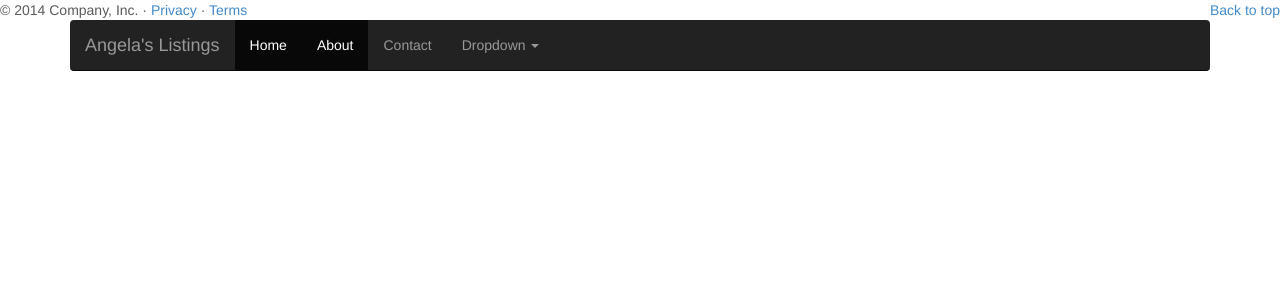
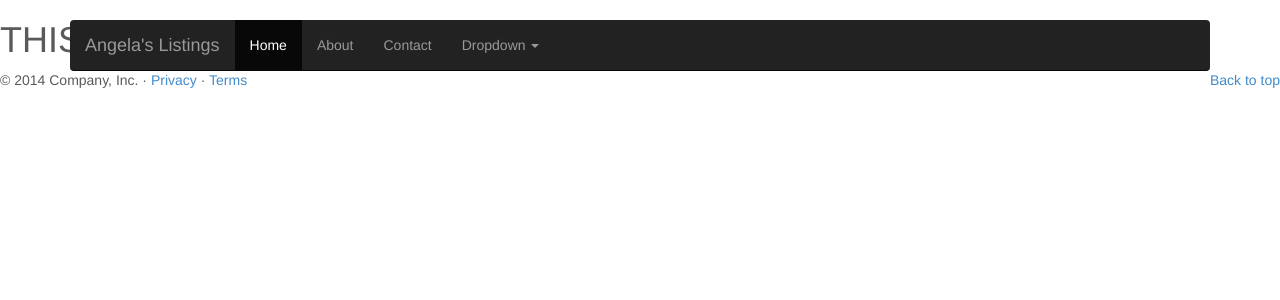
Before and after one commit to gffbss/honeymooning, a Django app: page /about/ in a window 1280 px wide. Shown: the top 300 px of the page. Run offline with Django 3.2, Linux system fonts and the light colour scheme; parts of the project's set-up code (start-up, migrations or seed data) failed here and were passed over; some libraries are stand-ins or nearby versions.

Commit message:
Fixed some bugs

```diff
--- a/real_estate_main/templates/about.html
+++ b/real_estate_main/templates/about.html
@@ -1,6 +1,6 @@
-{% extends 'base.html' %}
+{% extends 'index.html' %}
 {% block content %}
-
+	<h1>THIS IS ABOUT STUFF</h1>
 
 
 {% endblock %}
--- a/real_estate_main/templates/base.html
+++ b/real_estate_main/templates/base.html
@@ -10,7 +10,7 @@
     <link rel="shortcut icon" href="../../assets/ico/favicon.ico">
 
     <title>Carousel Template for Bootstrap</title>
-	<link rel="stylesheet" href="static/css/bootstrap.min.css">
+	<link rel="stylesheet" href="/static/css/bootstrap.min.css">
 
     <!-- Bootstrap core CSS -->
 
@@ -24,7 +24,7 @@
     <![endif]-->
 
     <!-- Custom styles for this template -->
-    <link href="static/css/carousel.css" rel="stylesheet">
+    <link href="/static/css/carousel.css" rel="stylesheet">
 
 
 </head>
@@ -45,12 +45,12 @@
                 <span class="icon-bar"></span>
                 <span class="icon-bar"></span>
               </button>
-              <a class="navbar-brand" href="#">Angela's Listings</a>
+              <a class="navbar-brand" href="{% url 'home' %}">Angela's Listings</a>
             </div>
             <div class="navbar-collapse collapse">
               <ul class="nav navbar-nav">
-                <li class="active"><a href="/#">Home</a></li>
-                <li class="active"><a href="/about/">About</a></li>
+                <li class="active"><a href="{% url 'home' %}">Home</a></li>
+                <li class=""><a href="about/">About</a></li>
                 <li><a href="#contact">Contact</a></li>
                 <li class="dropdown">
                   <a href="#" class="dropdown-toggle" data-toggle="dropdown">Dropdown <b class="caret"></b></a>
@@ -85,7 +85,7 @@
     ================================================== -->
     <!-- Placed at the end of the document so the pages load faster -->
     <script src="https://ajax.googleapis.com/ajax/libs/jquery/1.11.0/jquery.min.js"></script>
-    <script src="static/js/bootstrap.min.js"></script>
-    <script src="static/js/docs.min.js"></script>
+    <script src="/static/js/bootstrap.min.js"></script>
+    <script src="/static/js/docs.min.js"></script>
 </body>
 </html>
```
Also changed, not shown: 8 other files.
